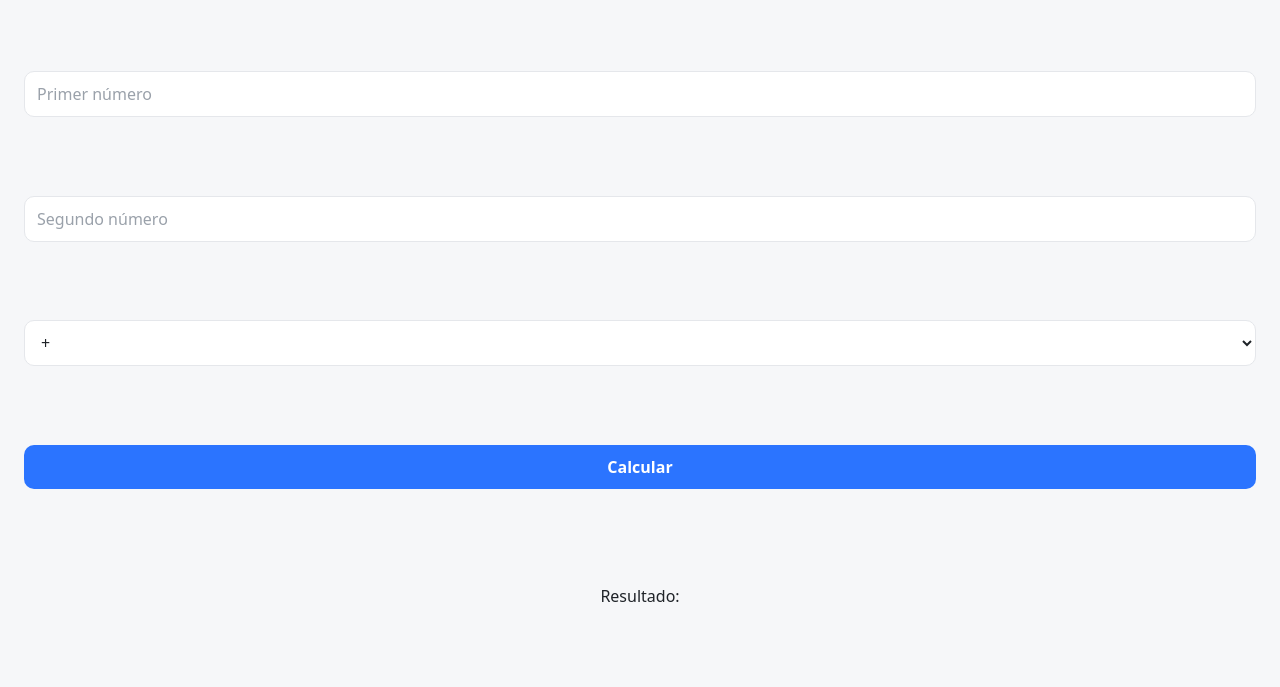
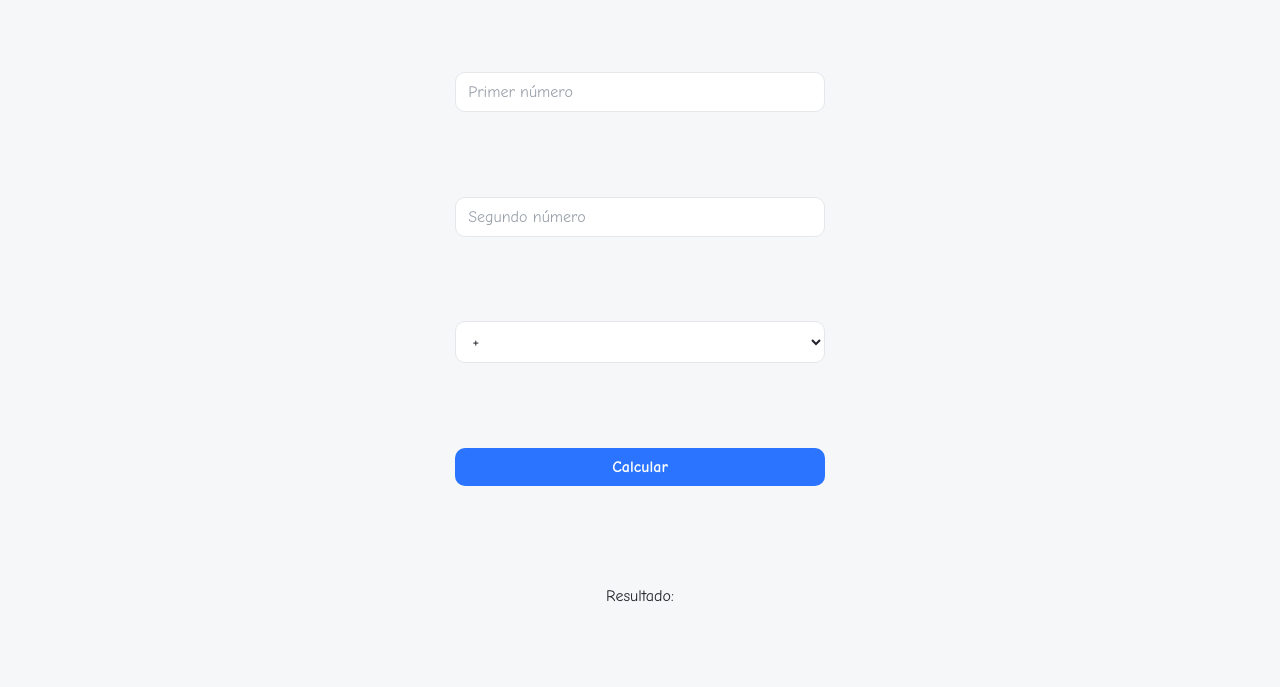
Before and after one commit to facurodriguez06/JS-Ejercicio, a plain HTML site: page index.html in a window 1280 px wide. Shown: the part 113-800 px from the top of the page. Drawn offline with Linux system fonts and the light colour scheme.

Commit message:
Actualización

```diff
--- a/index.html
+++ b/index.html
@@ -17,7 +17,8 @@
     * { box-sizing:border-box }
     body{
       margin:0;
-      font: 16px/1.5 system-ui, -apple-system, "Segoe UI", Roboto, Arial, sans-serif;
+      font: 16px/1.5;
+      font-family: 'Comic Sans MS';
       color:var(--text);
       background:var(--bg);
       display:grid; place-items:center;
@@ -42,7 +43,7 @@
 
     label{ display:block; font-size:.9rem; color:#374151; margin:0 0 6px; }
     input, select, button{
-      width:100%;
+      width:30%;
       padding:10px 12px;
       border:1px solid var(--line);
       border-radius:10px;
@@ -69,7 +70,7 @@
     }
     button:hover{ opacity:.92; }
 
-    .result{
+    .resultado{
       margin-top:14px;
       padding:12px;
       border:1px solid var(--line);
```
